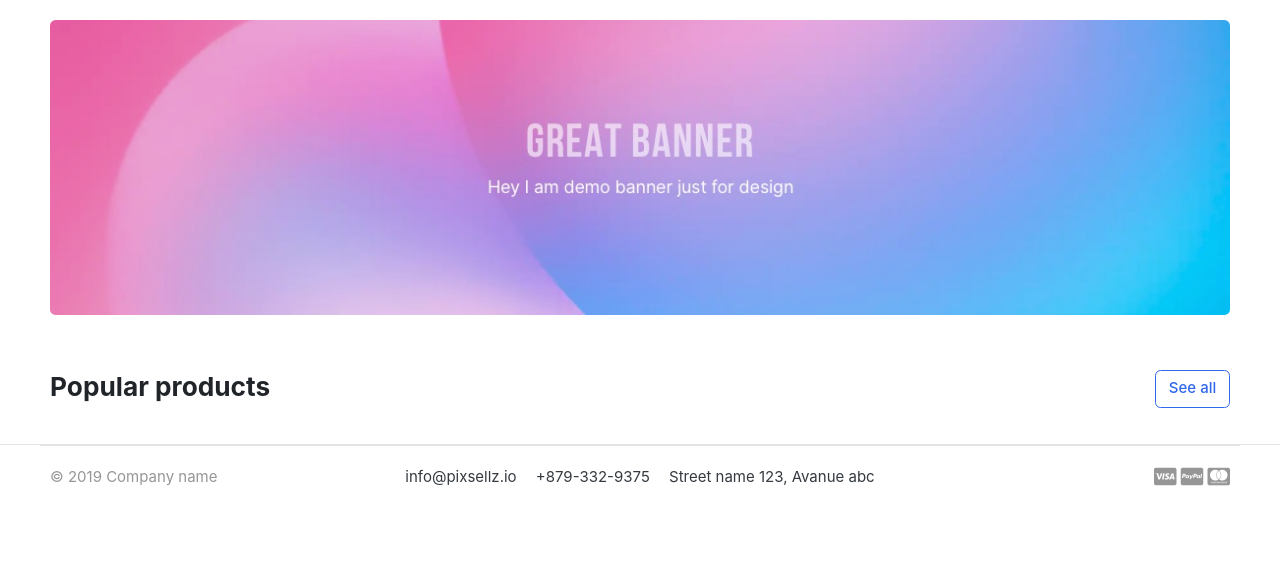
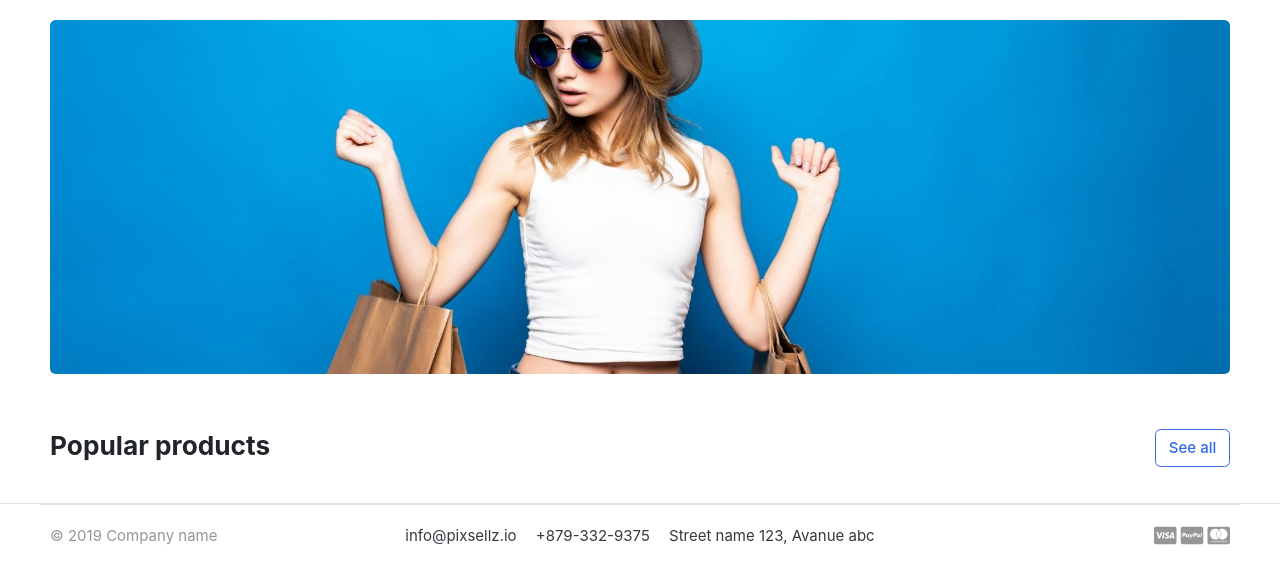
Before and after one commit to kaisherdev/django-ecommerce, a Django app: page / in a window 1280 px wide. Shown: the part 118-702 px from the top of the page. Run offline with Django 5.2, Linux system fonts and the light colour scheme; data that the repository does not hold is empty; some libraries are stand-ins or nearby versions; some web fonts are replaced.

Commit message:
✨ feat(greatkart): change cover photo

```diff
--- a/templates/home.html
+++ b/templates/home.html
@@ -6,7 +6,7 @@
   <section class="section-intro padding-y-sm">
     <div class="container">
       <div class="intro-banner-wrap">
-        <img src="{% static 'images/banners/1.jpg' %}" class="img-fluid rounded" />
+        <img src="{% static 'images/banners/cover.jpg' %}" class="img-fluid rounded" />
       </div>
     </div> <!-- container // -->
   </section>
```
Also changed, not shown: greatkart/static/images/banners/cover.jpg (added).
